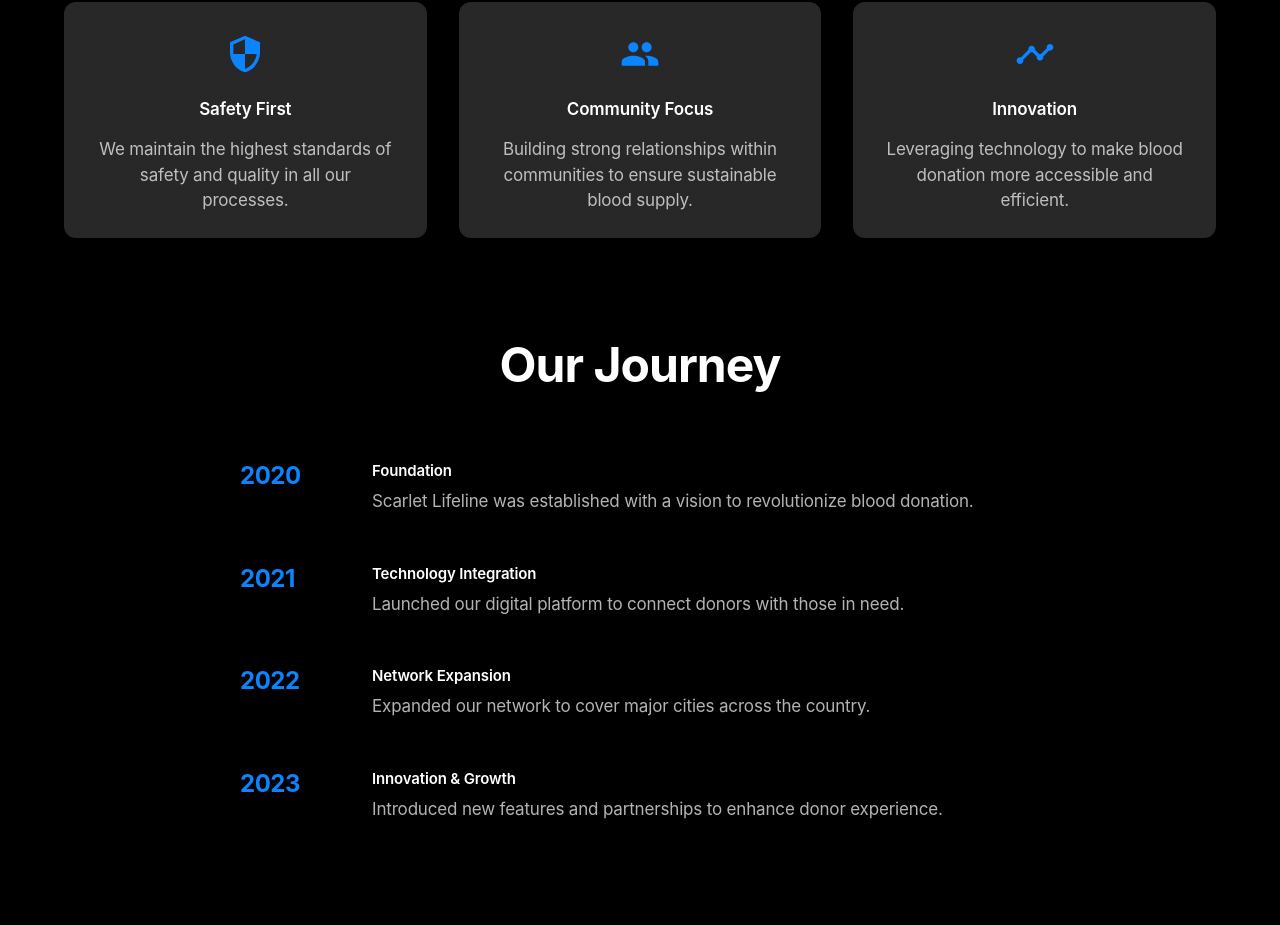
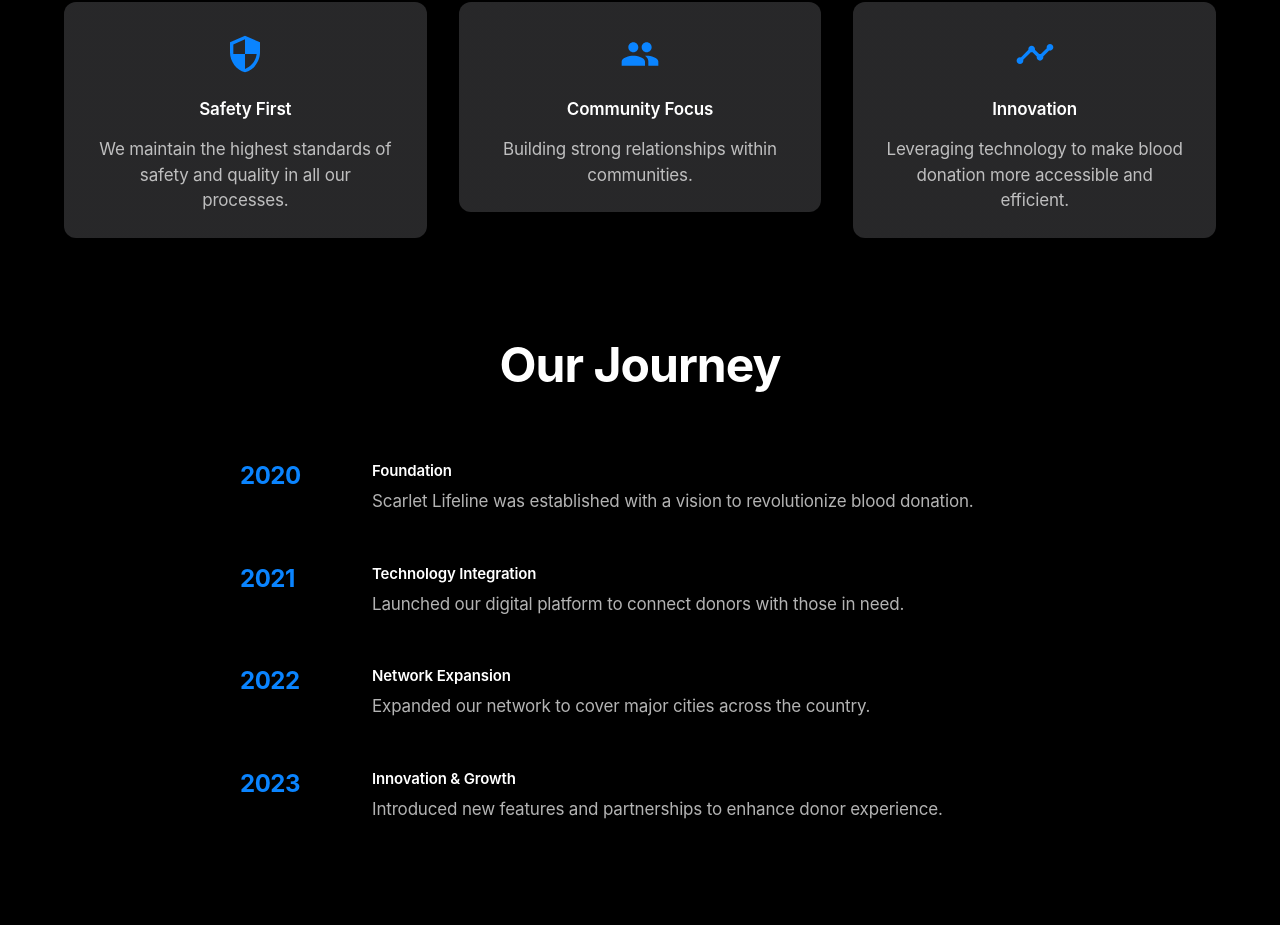
Before and after one commit to kshitijkumar-northestern/scarlet_lifeleine_0.2, a React (Create React App) app in the folder client/: page /about in a window 1280 px wide. Shown: the part 798-1723 px from the top of the page. Built offline with nearby package versions, Linux system fonts and the light colour scheme; no server answers.

Commit message:
updatd_homepage

```diff
--- a/client/src/components/common/AboutPage.js
+++ b/client/src/components/common/AboutPage.js
@@ -1,44 +1,19 @@
 // src/components/common/AboutPage.js
 import React from "react";
+import { useNavigate } from "react-router-dom";
 import { Box, Container, Typography, Grid, Button } from "@mui/material";
 import { Card, CardContent } from "@mui/material";
 
 import { motion } from "framer-motion";
-import {
-  Security,
-  MedicalServices,
-  People,
-  Timeline,
-} from "@mui/icons-material";
+import { Security, People, Timeline } from "@mui/icons-material";
 
 const AboutPage = () => {
+  const navigate = useNavigate();
   const impactStats = [
     { number: "10K+", label: "Successful Donations" },
     { number: "50+", label: "Hospital Partners" },
     { number: "24/7", label: "Emergency Response" },
     { number: "100%", label: "Nationwide Coverage" },
-  ];
-
-  const values = [
-    {
-      icon: <Security sx={{ fontSize: 40, color: "primary.main" }} />,
-      title: "Safety First",
-      description:
-        "We maintain the highest standards of safety and quality in all our processes.",
-    },
-
-    {
-      icon: <People sx={{ fontSize: 40, color: "primary.main" }} />,
-      title: "Community Focus",
-      description:
-        "Building strong ties within communities to ensure sustainable blood supply.",
-    },
-    {
-      icon: <Timeline sx={{ fontSize: 40, color: "primary.main" }} />,
-      title: "Innovation",
-      description:
-        "Leveraging technology to make blood donation more accessible and efficient.",
-    },
   ];
 
   return (
@@ -178,7 +153,7 @@
                 icon: <People sx={{ fontSize: 40, color: "primary.main" }} />,
                 title: "Community Focus",
                 description:
-                  "Building strong relationships within communities to ensure sustainable blood supply.",
+                  "Building strong relationships within communities.",
               },
               {
                 icon: <Timeline sx={{ fontSize: 40, color: "primary.main" }} />,
@@ -320,6 +295,7 @@
           <Button
             variant="contained"
             size="large"
+            onClick={() => navigate("/donor/register")}
             sx={{
               py: 2,
               px: 6,
--- a/client/src/components/common/HomePage.js
+++ b/client/src/components/common/HomePage.js
@@ -27,6 +27,8 @@
 } from "@mui/icons-material";
 import GlobeComponent from "./GlobeComponent";
 import { cn } from "../../lib/utils";
+
+import abstract from "../../assets/images/abstract.jpeg";
 
 // Card Components
 const AppleCard = ({ icon, title, description, delay = 0 }) => (
@@ -596,7 +598,7 @@
               >
                 <Box
                   component="img"
-                  src="/api/placeholder/600/400"
+                  src={abstract}
                   alt="Modern donation facility"
                   sx={{
                     width: "100%",
```
Also changed, not shown: client/src/assets/images/abstract.jpeg (added).
